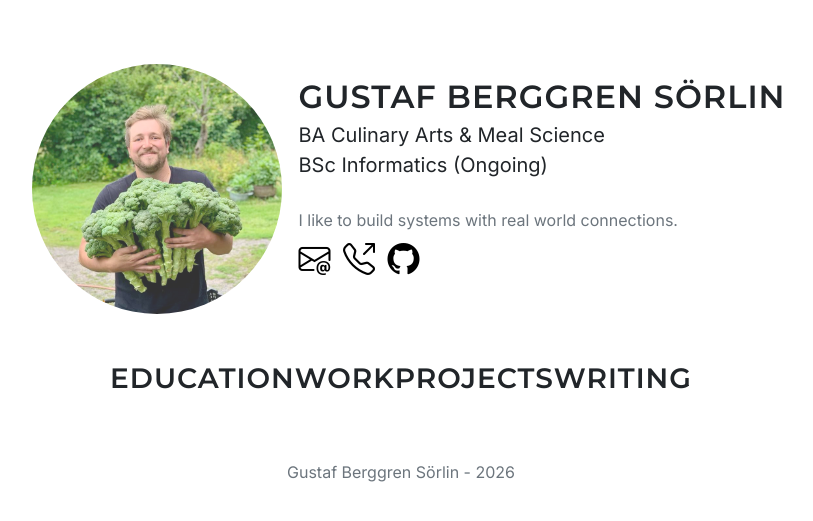
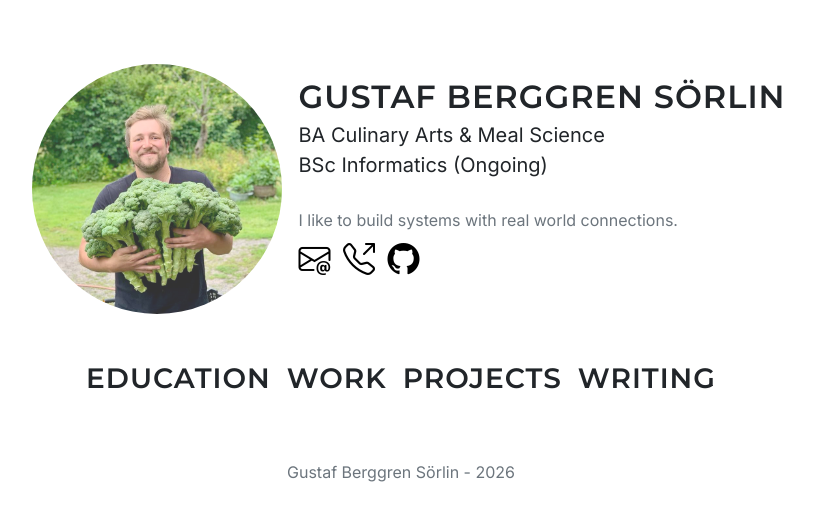
Before and after one commit to gbrggrn/gbrggrn.github.io, a Jekyll site: the page built from index.html, in a window 1280 px wide. Shown: the top 521 px of the page, without its empty margins (239-1052 px from the left). Built offline with Jekyll 4.4.1, drawn with Linux system fonts in a browser that asks for light colours.

Commit message:
Update index.html

```diff
--- a/index.html
+++ b/index.html
@@ -9,19 +9,19 @@ layout: default
     </div>
   </div>
 
-  <div class="ms-3">
+  <div class="ml-3">
     <div class="category-card" onclick="toggleTimeline('work-timeline')">
       <h3>Work</h3>
     </div>
   </div>
 
-  <div class="ms-3">
+  <div class="ml-3">
     <div class="category-card" onclick="toggleTimeline('proj-timeline')">
       <h3>Projects</h3>
     </div>
   </div>
 
-  <div class="ms-3">
+  <div class="ml-3">
     <div class="category-card" onclick="toggleTimeLine('writing-timeline')">
       <h3>Writing</h3>
     </div>
```
